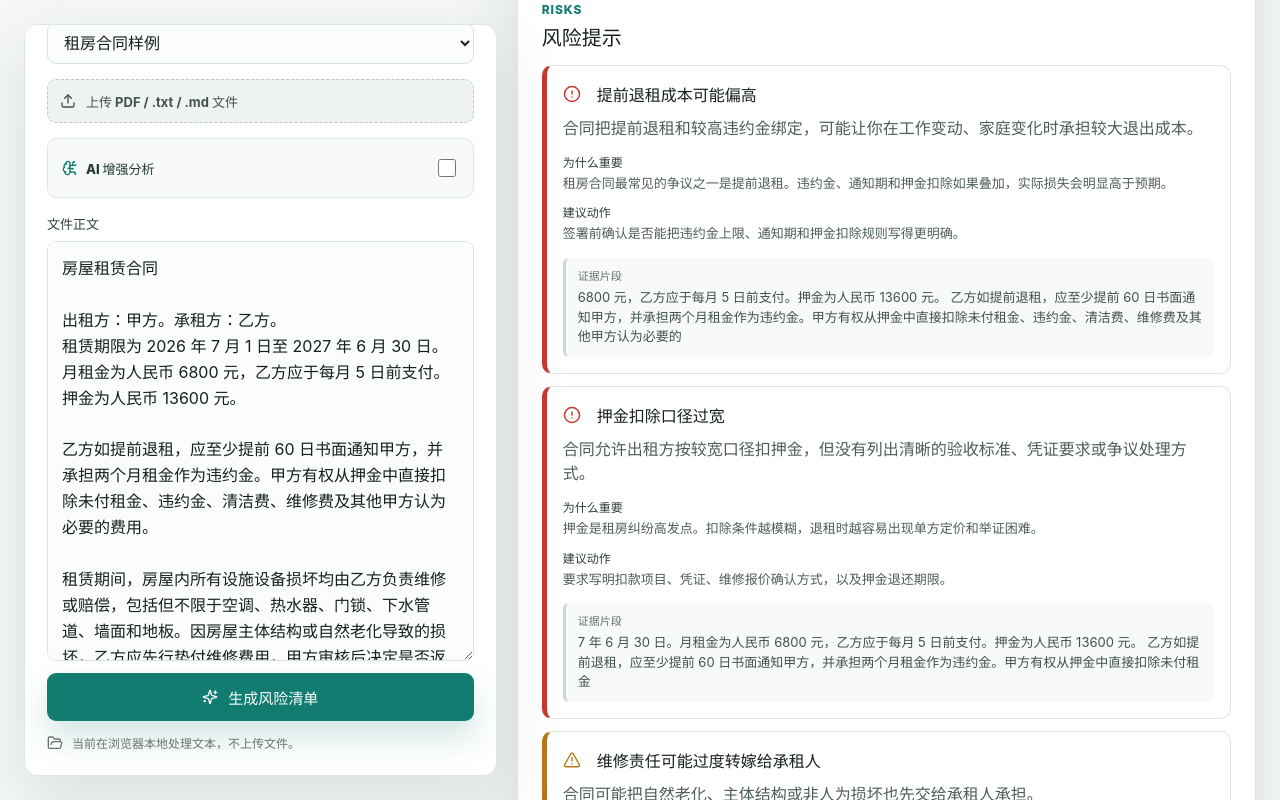
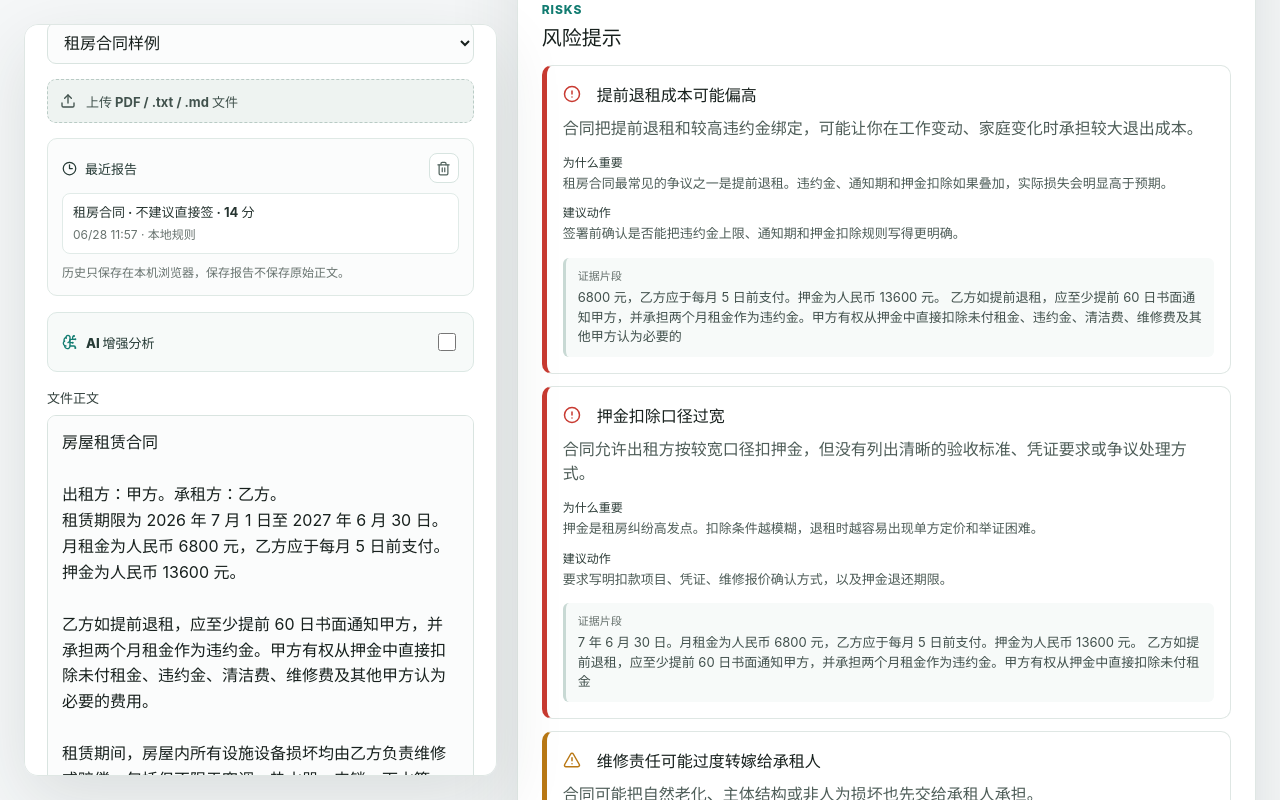
Before and after one commit to ppxu/plaindoc, a React (Vite) app: page / in a window 1280 px wide. Both pictures are taken after a click on the button "生成风险清单". Shown: the part 367-1167 px from the top of the page. Built offline with nearby package versions, Linux system fonts and the light colour scheme.

Commit message:
feat: add local report history

```diff
--- a/src/App.tsx
+++ b/src/App.tsx
@@ -6,8 +6,9 @@ import { clearModelSettings, loadModelSettings, saveModelSettings } from "./anal
 import { DocumentInput } from "./components/DocumentInput";
 import { ReportPanel } from "./components/ReportPanel";
 import { documentExamples } from "./data/examples";
+import { clearReportHistory, loadReportHistory, saveReportToHistory } from "./history/reportHistory";
 import { isPdfFile } from "./ingest/pdfText";
-import type { AnalysisReport, DocumentKind, ModelAnalyzerSettings } from "./types";
+import type { AnalysisReport, DocumentKind, ModelAnalyzerSettings, SavedReport } from "./types";
 import { copyTextToClipboard } from "./utils/clipboard";
 
 const MAX_UPLOAD_BYTES = 20 * 1024 * 1024;
@@ -25,6 +26,7 @@ export default function App() {
     analyzeDocument({ text: firstExample.content, kind: firstExample.kind })
   );
   const [modelSettings, setModelSettings] = useState<ModelAnalyzerSettings>(() => loadModelSettings());
+  const [history, setHistory] = useState<SavedReport[]>(() => loadReportHistory());
 
   function handleExampleChange(id: string) {
     const example = documentExamples.find((item) => item.id === id);
@@ -57,6 +59,7 @@ export default function App() {
     setReport(localReport);
 
     if (!modelSettings.enabled) {
+      setHistory(saveReportToHistory(localReport));
       return;
     }
 
@@ -64,19 +67,36 @@ export default function App() {
     try {
       const modelReport = await analyzeWithModel({ text, kind }, modelSettings, localReport);
       setReport(modelReport);
+      setHistory(saveReportToHistory(modelReport));
       if (!modelSettings.apiKey.trim()) {
         setError("AI 增强已开启，但缺少 API key，已回退到本地分析。");
       }
     } catch (caught) {
       const message = caught instanceof Error ? caught.message : "模型调用失败。";
-      setReport({
+      const fallbackReport = {
         ...localReport,
         notice: `AI 增强失败，已回退到本地规则分析：${message}`
-      });
+      };
+      setReport(fallbackReport);
+      setHistory(saveReportToHistory(fallbackReport));
       setError(`AI 增强失败，已回退到本地分析：${message}`);
     } finally {
       setIsAnalyzing(false);
     }
+  }
+
+  function handleSelectHistory(item: SavedReport) {
+    setReport(item.report);
+    setKind(item.report.documentKind);
+    setSelectedExampleId("");
+    setError("");
+    setInputNotice(`已恢复本地历史报告：${item.title}。历史不保存原始正文，如需重新分析请重新粘贴或上传文件。`);
+  }
+
+  function handleClearHistory() {
+    setHistory(clearReportHistory());
+    setInputNotice("已清空本地报告历史。");
+    setError("");
   }
 
   function handleModelSettingsChange(settings: ModelAnalyzerSettings) {
@@ -171,12 +191,15 @@ export default function App() {
           notice={inputNotice}
           isAnalyzing={isAnalyzing}
           isUploading={isUploading}
+          history={history}
           modelSettings={modelSettings}
           onTextChange={handleTextChange}
           onKindChange={setKind}
           onExampleChange={handleExampleChange}
           onAnalyze={handleAnalyze}
           onUpload={handleUpload}
+          onSelectHistory={handleSelectHistory}
+          onClearHistory={handleClearHistory}
           onModelSettingsChange={handleModelSettingsChange}
           onClearModelSettings={handleClearModelSettings}
         />
--- a/src/components/DocumentInput.tsx
+++ b/src/components/DocumentInput.tsx
@@ -1,6 +1,7 @@
 import { FileText, FolderOpen, Sparkles, Upload } from "lucide-react";
-import type { DocumentExample, DocumentKind, ModelAnalyzerSettings } from "../types";
+import type { DocumentExample, DocumentKind, ModelAnalyzerSettings, SavedReport } from "../types";
 import { ModelSettingsPanel } from "./ModelSettingsPanel";
+import { ReportHistory } from "./ReportHistory";
 
 interface DocumentInputProps {
   text: string;
@@ -11,12 +12,15 @@ interface DocumentInputProps {
   notice: string;
   isAnalyzing: boolean;
   isUploading: boolean;
+  history: SavedReport[];
   modelSettings: ModelAnalyzerSettings;
   onTextChange: (text: string) => void;
   onKindChange: (kind: DocumentKind) => void;
   onExampleChange: (id: string) => void;
   onAnalyze: () => void;
   onUpload: (file: File) => void;
+  onSelectHistory: (item: SavedReport) => void;
+  onClearHistory: () => void;
   onModelSettingsChange: (settings: ModelAnalyzerSettings) => void;
   onClearModelSettings: () => void;
 }
@@ -30,12 +34,15 @@ export function DocumentInput({
   notice,
   isAnalyzing,
   isUploading,
+  history,
   modelSettings,
   onTextChange,
   onKindChange,
   onExampleChange,
   onAnalyze,
   onUpload,
+  onSelectHistory,
+  onClearHistory,
   onModelSettingsChange,
   onClearModelSettings
 }: DocumentInputProps) {
@@ -87,6 +94,8 @@ export function DocumentInput({
         />
       </label>
 
+      <ReportHistory items={history} onSelect={onSelectHistory} onClear={onClearHistory} />
+
       <ModelSettingsPanel
         settings={modelSettings}
         onChange={onModelSettingsChange}
--- /dev/null
+++ b/src/components/ReportHistory.tsx
@@ -0,0 +1,58 @@
+import { Clock3, Trash2 } from "lucide-react";
+import type { SavedReport } from "../types";
+
+interface ReportHistoryProps {
+  items: SavedReport[];
+  onSelect: (item: SavedReport) => void;
+  onClear: () => void;
+}
+
+export function ReportHistory({ items, onSelect, onClear }: ReportHistoryProps) {
+  if (!items.length) {
+    return null;
+  }
+
+  return (
+    <section className="report-history" aria-label="Recent local reports">
+      <div className="history-heading">
+        <span>
+          <Clock3 aria-hidden="true" />
+          最近报告
+        </span>
+        <button type="button" onClick={onClear} aria-label="清空本地报告历史">
+          <Trash2 aria-hidden="true" />
+        </button>
+      </div>
+
+      <div className="history-list">
+        {items.map((item) => (
+          <button key={item.id} type="button" onClick={() => onSelect(item)} className="history-item">
+            <strong>{item.title}</strong>
+            <span>{formatDate(item.createdAt)} · {sourceLabel(item.report)}</span>
+          </button>
+        ))}
+      </div>
+      <p>历史只保存在本机浏览器，保存报告不保存原始正文。</p>
+    </section>
+  );
+}
+
+function formatDate(value: string): string {
+  const date = new Date(value);
+  if (Number.isNaN(date.getTime())) {
+    return "未知时间";
+  }
+  return new Intl.DateTimeFormat("zh-CN", {
+    month: "2-digit",
+    day: "2-digit",
+    hour: "2-digit",
+    minute: "2-digit"
+  }).format(date);
+}
+
+function sourceLabel(report: SavedReport["report"]): string {
+  if (report.source === "model") {
+    return report.modelName ? `AI 增强：${report.modelName}` : "AI 增强";
+  }
+  return "本地规则";
+}
--- /dev/null
+++ b/src/history/reportHistory.ts
@@ -0,0 +1,103 @@
+import type { AnalysisReport, SavedReport } from "../types";
+
+const STORAGE_KEY = "plaindoc:report-history:v1";
+const MAX_HISTORY_ITEMS = 8;
+
+export function loadReportHistory(storage: Storage | undefined = getBrowserStorage()): SavedReport[] {
+  if (!storage) return [];
+
+  try {
+    const raw = storage.getItem(STORAGE_KEY);
+    if (!raw) return [];
+    const parsed = JSON.parse(raw);
+    if (!Array.isArray(parsed)) return [];
+    return parsed.filter(isSavedReport).slice(0, MAX_HISTORY_ITEMS);
+  } catch {
+    return [];
+  }
+}
+
+export function saveReportToHistory(
+  report: AnalysisReport,
+  storage: Storage | undefined = getBrowserStorage()
+): SavedReport[] {
+  const entry: SavedReport = {
+    id: createId(),
+    title: createReportTitle(report),
+    createdAt: new Date().toISOString(),
+    report
+  };
+
+  const next = [entry, ...loadReportHistory(storage)].slice(0, MAX_HISTORY_ITEMS);
+  writeReportHistory(next, storage);
+  return next;
+}
+
+export function clearReportHistory(storage: Storage | undefined = getBrowserStorage()): SavedReport[] {
+  if (storage) {
+    storage.removeItem(STORAGE_KEY);
+  }
+  return [];
+}
+
+function writeReportHistory(items: SavedReport[], storage: Storage | undefined) {
+  if (!storage) return;
+  storage.setItem(STORAGE_KEY, JSON.stringify(items));
+}
+
+function createReportTitle(report: AnalysisReport): string {
+  const kind = {
+    rental: "租房合同",
+    employment: "劳动协议",
+    renovation: "装修合同",
+    unknown: "文件"
+  }[report.documentKind];
+  return `${kind} · ${statusLabel(report.status)} · ${report.score} 分`;
+}
+
+function statusLabel(status: AnalysisReport["status"]): string {
+  return {
+    safe_to_review: "可以继续确认",
+    needs_attention: "需要重点确认",
+    do_not_sign_directly: "不建议直接签"
+  }[status];
+}
+
+function isSavedReport(value: unknown): value is SavedReport {
+  if (!isRecord(value)) return false;
+  if (typeof value.id !== "string" || typeof value.title !== "string" || typeof value.createdAt !== "string") {
+    return false;
+  }
+  return isAnalysisReport(value.report);
+}
+
+function isAnalysisReport(value: unknown): value is AnalysisReport {
+  if (!isRecord(value)) return false;
+  return (
+    typeof value.summary === "string" &&
+    typeof value.score === "number" &&
+    Array.isArray(value.findings) &&
+    Array.isArray(value.checklist) &&
+    isRecord(value.actionPlan) &&
+    typeof value.generatedAt === "string" &&
+    typeof value.disclaimer === "string"
+  );
+}
+
+function isRecord(value: unknown): value is Record<string, unknown> {
+  return typeof value === "object" && value !== null;
+}
+
+function createId(): string {
+  if (typeof crypto !== "undefined" && "randomUUID" in crypto) {
+    return crypto.randomUUID();
+  }
+  return `${Date.now()}-${Math.random().toString(36).slice(2)}`;
+}
+
+function getBrowserStorage() {
+  if (typeof window === "undefined") {
+    return undefined;
+  }
+  return window.localStorage;
+}
--- a/src/styles.css
+++ b/src/styles.css
@@ -329,6 +329,87 @@ textarea:focus,
   color: var(--muted);
   font-size: 12px;
   line-height: 1.5;
+}
+
+.report-history {
+  margin: 0 0 16px;
+  padding: 14px;
+  background: #fbfcfc;
+  border: 1px solid #dfe9e5;
+  border-radius: 10px;
+}
+
+.history-heading {
+  display: flex;
+  align-items: center;
+  justify-content: space-between;
+  gap: 10px;
+  margin-bottom: 10px;
+}
+
+.history-heading span,
+.history-heading button {
+  display: inline-flex;
+  align-items: center;
+  gap: 8px;
+}
+
+.history-heading span {
+  color: #263b36;
+  font-size: 13px;
+  font-weight: 850;
+}
+
+.history-heading button {
+  width: 30px;
+  height: 30px;
+  justify-content: center;
+  color: #53645f;
+  background: #fff;
+  border: 1px solid #d7e4e0;
+  border-radius: 8px;
+}
+
+.history-heading svg {
+  width: 15px;
+  height: 15px;
+}
+
+.history-list {
+  display: grid;
+  gap: 8px;
+}
+
+.history-item {
+  display: grid;
+  width: 100%;
+  gap: 4px;
+  padding: 10px;
+  text-align: left;
+  background: #fff;
+  border: 1px solid #e1ebe8;
+  border-radius: 8px;
+}
+
+.history-item:hover {
+  border-color: #b9d2cb;
+}
+
+.history-item strong {
+  color: #263430;
+  font-size: 13px;
+  line-height: 1.35;
+}
+
+.history-item span,
+.report-history p {
+  color: var(--muted);
+  font-size: 12px;
+  line-height: 1.45;
+}
+
+.report-history p {
+  margin: 10px 0 0;
 }
 
 .model-settings {
```
Also changed, not shown: src/types.ts (+7 -0 lines), 3 other files (tests, documents, lock files or other folders).
